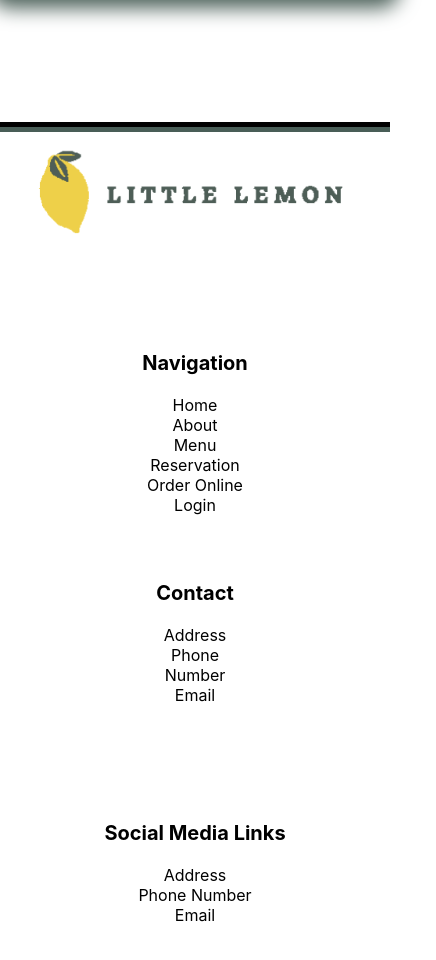
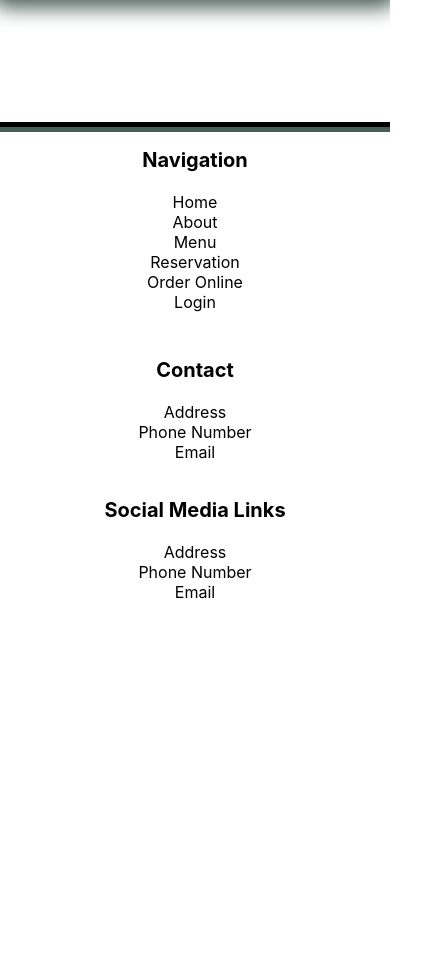
Before and after one commit to Gadnadj/Little-Lemon-Restaurant, a React (Create React App) app: page / in a window 390 px wide. Shown: the part 6682-7642 px from the top of the page, 436 px wide, since content can reach past the window. After the commit the page ends 7284 px from the top, so only its background shows below. Built offline with nearby package versions, Linux system fonts and the light colour scheme.

Commit message:
fix visual

```diff
--- a/src/App.css
+++ b/src/App.css
@@ -498,16 +498,11 @@ footer {
 }
 .f-navi {
   list-style-type: none;
-  padding: 150px;
+  padding: 0;
 }
 
 .f-navi li {
-  margin-bottom: -50px;
-}
-
-.f-navii li {
-  margin-bottom: -50px;
-
+  margin-bottom: 10px;
 }
 
 .f-navi span {
@@ -530,56 +525,15 @@ li {
   margin: 0px;
 }
 
-.social span {
-  white-space: nowrap;
-}
-
-#footer-img {
-  width: 700px;
-  height: 200px;
-  margin-bottom: 20px;
-  padding-right: 550px;
-}
-
-.container {
-  display: flex;
-  align-items: center;
-  padding: 0 0;
-
-}
-
 @media screen and (max-width: 768px) {
   footer {
     flex-direction: column;
-  }
-
-  .container {
-    flex-direction: column;
-    align-items: center;
-    margin-right: 0;
-    margin-left: 0;
-
-  }
-
-  #footer-img {
-    width: 100%;
-    height: auto;
-    margin-right: 0;
-    margin-left: 0;
-    padding-right: 0;
-    padding-left: 0;
-
-    align-items: center;
-    justify-content: center;
-    margin-bottom: -70px;
+    align-items: stretch;
   }
 
   .f-navi,
   .f-navii,
   .f-naviii {
-    margin-bottom: -200px; /* Ajuster la marge entre les sections */
-    margin-right: 0;
-    margin-left: 0;
+    margin-bottom: 20px;
   }
-
 }
--- a/src/Footer.js
+++ b/src/Footer.js
@@ -3,8 +3,6 @@ import littleimage from './images/Little-Lemon.png';
 function Footer() {
   return (
     <footer>
-      <div className='container'>
-        <img src={littleimage} alt='restaurant' id='footer-img'></img>
         <ul className='f-navi'>
           <span>Navigation</span>
           <li className='f-nav'>
@@ -28,7 +26,6 @@ function Footer() {
           <li>Phone Number</li>
           <li>Email</li>
         </ul>
-      </div>
     </footer>
   );
 }
```
